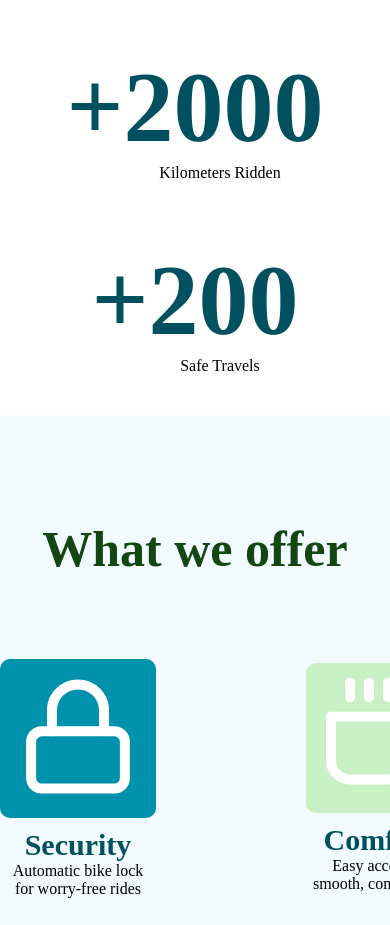
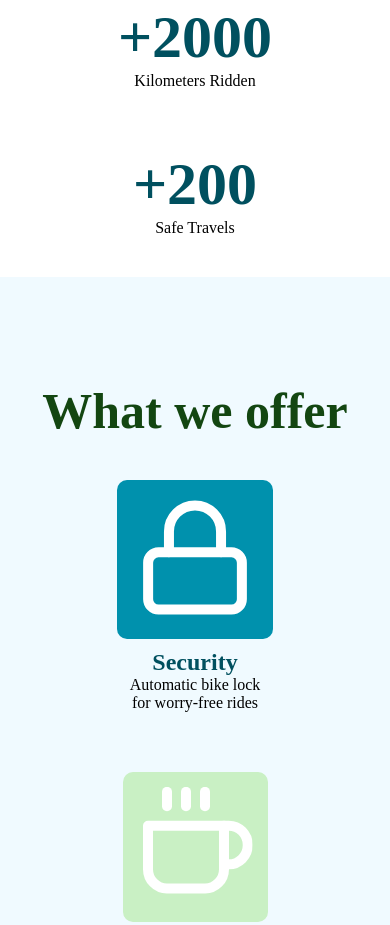
Before and after one commit to 1ASI0730-2510-4374-G1-SafeCycle/landing_page, a plain HTML site: page index.html in a window 390 px wide. Shown: the part 1084-2009 px from the top of the page. Drawn offline with Linux system fonts and the light colour scheme; files whose address does not match are found by name; a web font is replaced by a local one.

Commit message:
feat: add responsive to the whatweoffer section

```diff
--- a/style.css
+++ b/style.css
@@ -431,4 +431,24 @@ body{
         gap: 60px;
         padding: 40px 0;
     }
+    .statContainer h2 {
+        font-size: 60px;
+    }
+    .statContainer p {
+        margin-left: 0;
+        font-size: 16px;
+    }
+    .whatWeOffer {
+        flex-direction: column;
+        flex-wrap:wrap;
+        height: auto;
+        gap: 60px;
+        padding: 40px 0;
+    }
+    .offerItem {
+        max-width: 90%;
+    }
+    .offerItem h3 {
+        font-size: 24px;
+    }
 }
```
